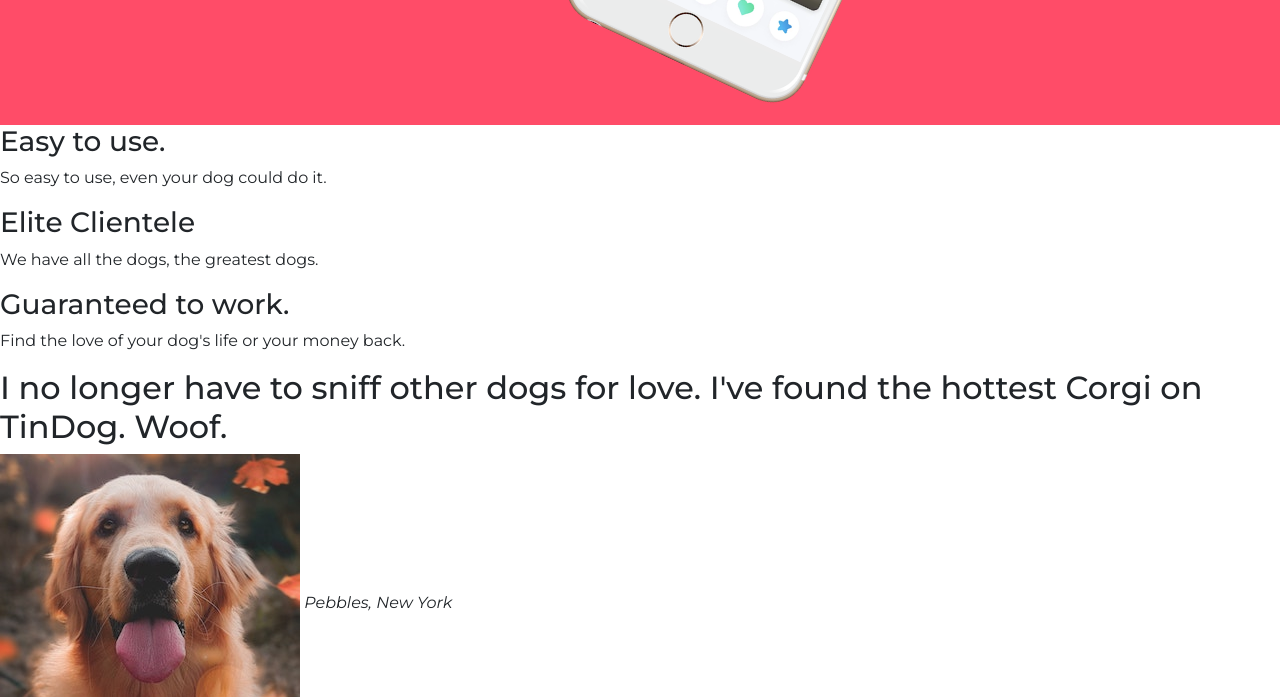
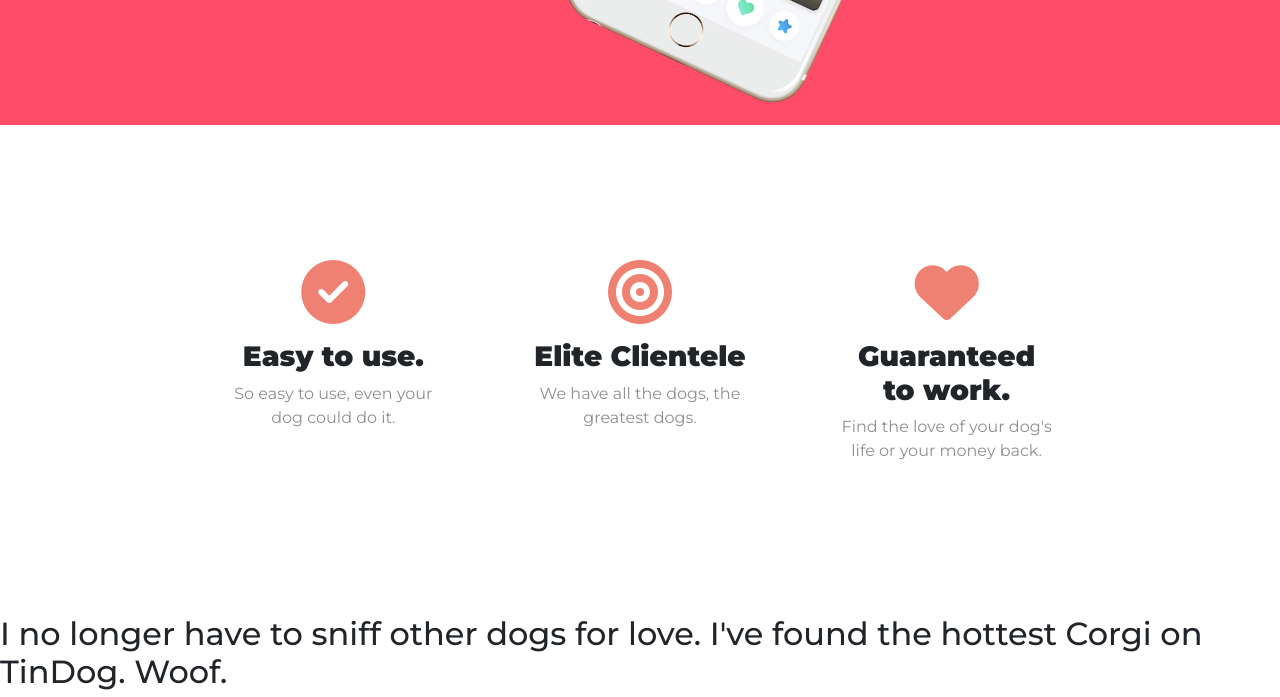
Before and after one commit to Aradhya-Kaushal/Tindog, a plain HTML site: page index.html in a window 1280 px wide. Shown: the part 630-1327 px from the top of the page. Drawn offline with nearby package versions, Linux system fonts and the light colour scheme.

Commit message:
features area styled

```diff
--- a/css/styles.css
+++ b/css/styles.css
@@ -7,6 +7,15 @@ h1 {
     font-size: 3.5rem;
     line-height: 1.5;
     font-weight: 900;
+}
+
+h3{
+    font-family: "Montserrat";
+    font-weight: 900;
+}
+
+p{
+    color: #8f8f8f;
 }
 
 /******Class Selectors*******/
@@ -55,3 +64,22 @@ h1 {
     width: 60%;
     transform: rotate(25deg);
 }
+
+/******Features Section******/
+#features{
+   padding: 7% 15%;
+}
+
+.feature{
+    padding: 5%;
+    text-align: center;
+}
+
+.f-img{
+    color: #ef8172;
+    margin-bottom: 16px;
+}
+
+.f-img:hover{
+    color:#ff4c68
+}
--- a/index.html
+++ b/index.html
@@ -72,14 +72,27 @@
 
   <section id="features">
 
+  <div class="row">
+<!--<i class="fa-solid fa-circle-check f-img"> </i><i class="fa-solid fa-bullseye f-img"></i>    <i class="fa-solid fa-heart f-img"></i>-->
+   <div class="col-lg-4 col-sm-12 feature">
+    <i class="fas fa-check-circle fa-4x f-img"> </i>
     <h3>Easy to use.</h3>
     <p>So easy to use, even your dog could do it.</p>
+  </div>
 
+  <div class="col-lg-4 col-sm-12 feature">
+    <i class="fas fa-bullseye fa-4x f-img"></i>
     <h3>Elite Clientele</h3>
     <p>We have all the dogs, the greatest dogs.</p>
+  </div>
 
+  <div class="col-lg-4 col-sm-12 feature">
+    <i class="fas fa-heart fa-4x f-img"></i>
     <h3>Guaranteed to work.</h3>
     <p>Find the love of your dog's life or your money back.</p>
+  </div>
+
+  </div>
 
   </section>
 
```
